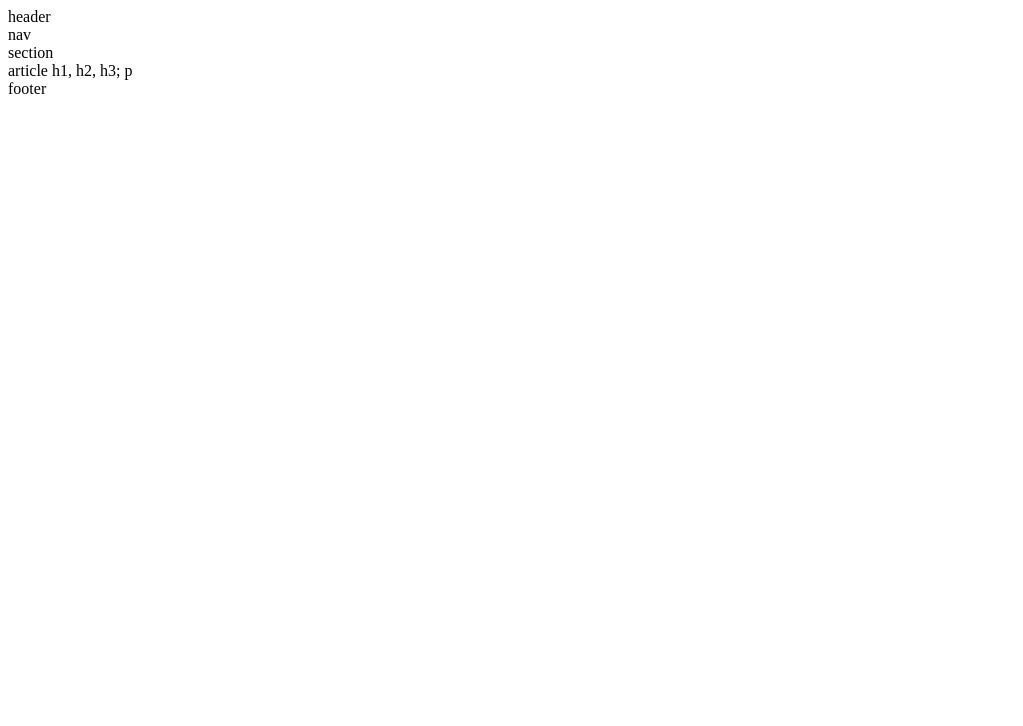
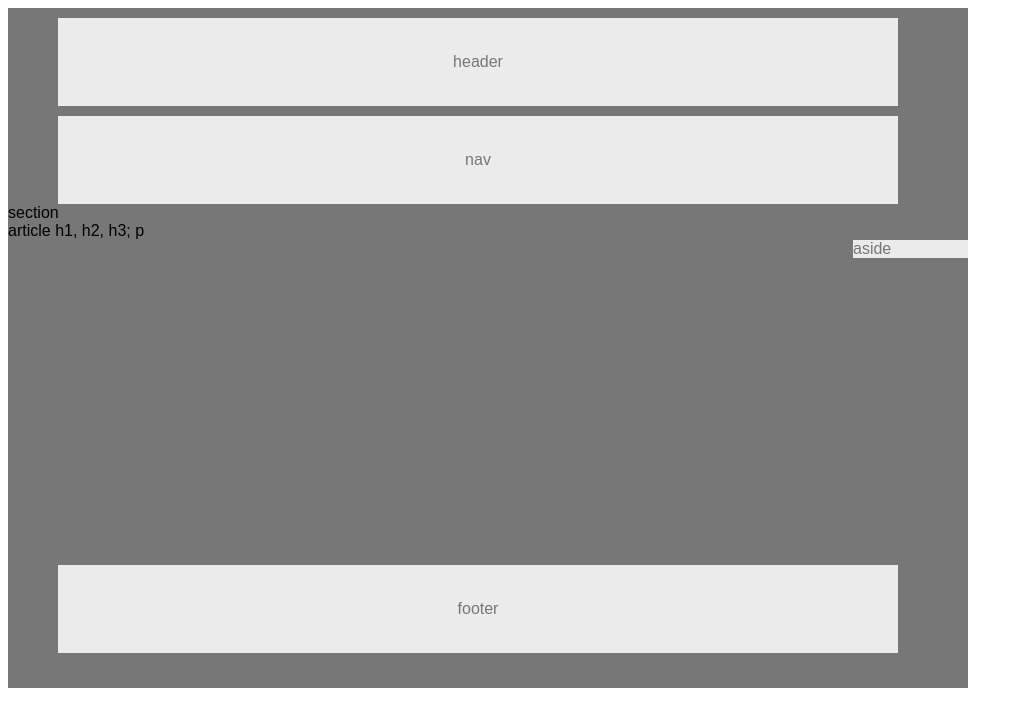
Before and after one commit to nellie-geek/HW-Wireframe, a plain HTML site: page index.html in a window 1280 px wide. Shown: the whole page, without its empty margins (0-1023 px from the left). Drawn offline with Linux system fonts and the light colour scheme.

Commit message:
Revised html and added css.

```diff
--- a/index.html
+++ b/index.html
@@ -7,6 +7,11 @@
     </head>
 
     <body>
+
+        <div class="wrapper">
+
+            <section id="content">
+
                 <header>header
                 </header>
 
@@ -15,15 +20,22 @@
 
                 <section id= "section">
                     section
+                    <div class="article">
                         <article>article
                         <head>h1, h2, h3;</head>
                         p
                         </article>
+                    </div>
                 </section>
+
+                <aside>aside</aside>
 
                 <footer>footer
                 </footer>
 
+            </section>
+
+        </div>
     </body>
 
 </html>
--- a/style.css
+++ b/style.css
@@ -0,0 +1,65 @@
+.wrapper{
+    font-family: Arial, Helvetica, sans-serif;
+    background: #777;
+    width: 960px;
+    margin: 0;
+    position: static;
+}
+
+.content{
+    background: #ebebeb;
+    width: 1200px;
+    color: #777;
+    height: 40px;
+    padding: 25px;
+    position: relative;
+}
+
+header{
+    position: relative;
+    top: 10px;
+    color: #777;
+    background: #ebebeb;
+    margin-left: 50px;
+    margin-right: 70px;
+    padding: 35px;
+    text-align: center;
+}
+
+nav{
+    color: #777;
+    background: #ebebeb;
+    margin-left: 50px;
+    margin-right: 70px;
+    padding: 35px;
+    text-align: center;
+    margin-top: 20px;
+
+}
+
+.section{
+    width: 495px;
+    background: #ebebeb;
+    color: #777;
+    float: left;
+    margin-top: 20px;
+
+}
+
+aside{
+    color: #777;
+    background: #ebebeb;
+    width: 115px;
+    float: right;
+}
+footer{
+    color: #777;
+    background: #ebebeb;
+    margin-left: 50px;
+    margin-right: 70px;
+    padding: 35px;
+    text-align: center;
+    margin-top: 360px;
+    position: relative;
+    bottom: 35px;
+}
```
Lines whose indentation alone changed are shown as unchanged.
